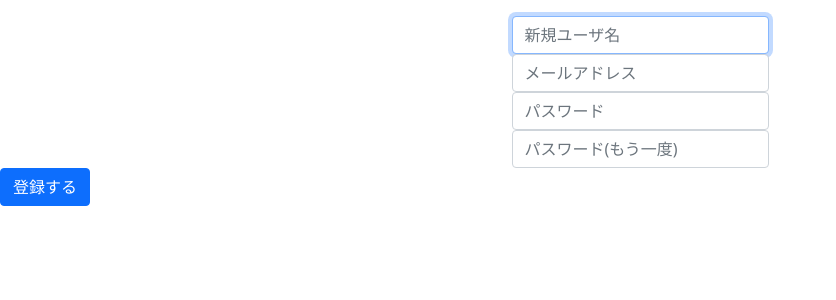
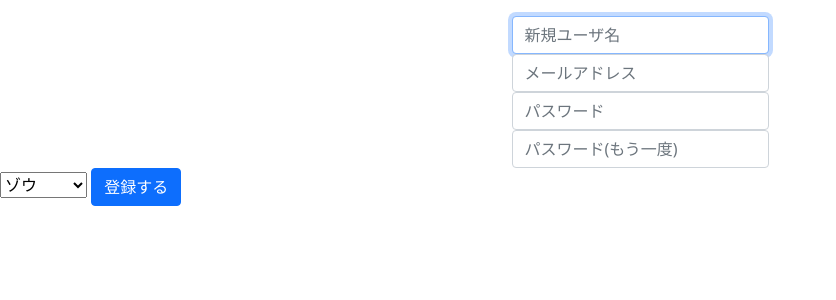
Before and after one commit to KeNtaMiyata/ShareTabi, a Flask app: page /register in a window 1280 px wide. Shown: the part 120-420 px from the top of the page, without its empty margins (0-836 px from the left). Run offline with Flask 2, Linux system fonts and the light colour scheme.

Commit message:
[add] #1 /register

```diff
--- a/templates/register.html
+++ b/templates/register.html
@@ -11,6 +11,10 @@
             <input class="form-control mx-auto w-auto" id="email" name="email" placeholder="メールアドレス" type="text">
             <input class="form-control mx-auto w-auto" id="password" name="password" placeholder="パスワード" type="password">
             <input class="form-control mx-auto w-auto" id="password" name="confirmation" placeholder="パスワード(もう一度)" type="password">
+            <select class="imgSel" id="sel1" onChange="selectChange('sel1')">
+                <option value="static/icon/ゾウ.png">ゾウ</option>
+                <option value="static/icon/トナカイ.png">トナカイ</option>
+            </select>
             <button class="btn btn-primary" type="submit">登録する</button>
         </form>
 {% endblock %}
```
